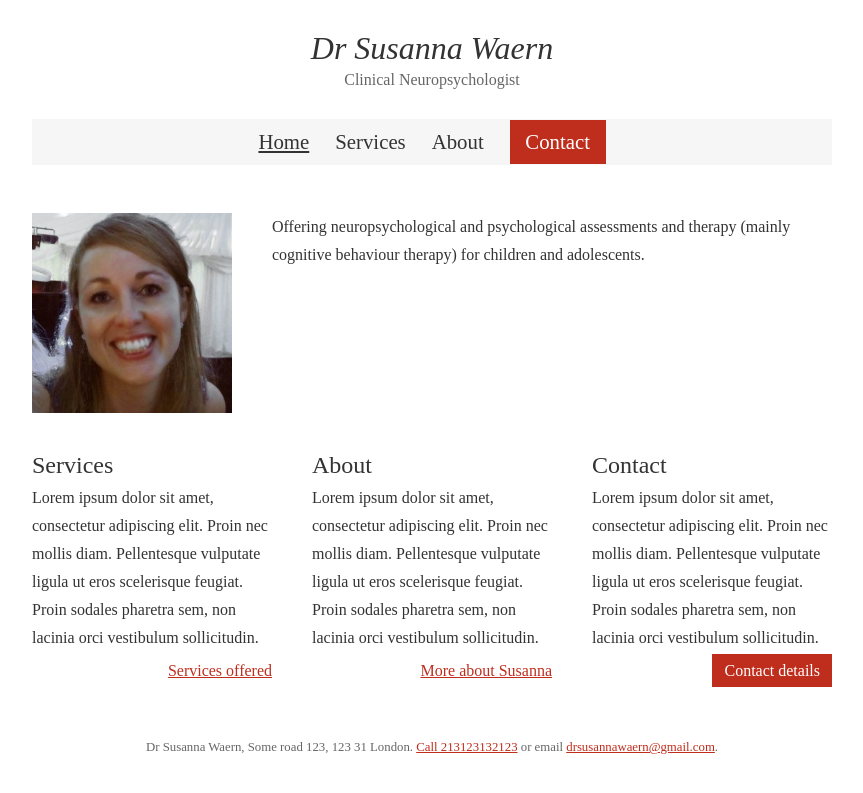
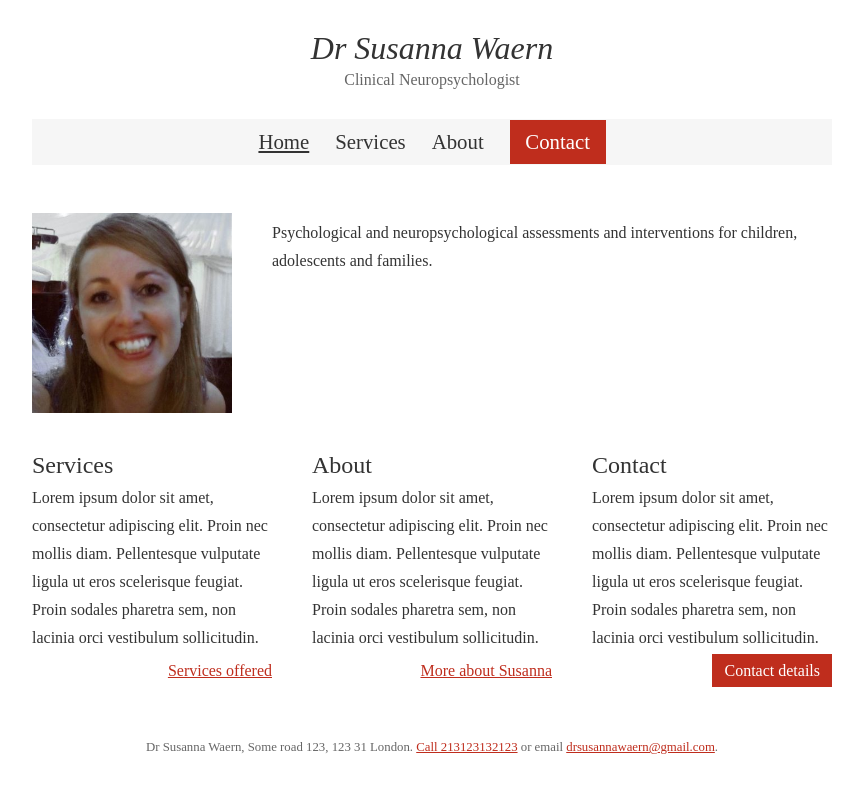
Before and after one commit to drsusannawaern/drsusannawaern.github.io, a Jekyll site: the page built from index.html, in a window 1280 px wide. Shown: the top 793 px of the page, without its empty margins (208-1071 px from the left). Built offline with Jekyll 4.4.1, drawn with Linux system fonts in a browser that asks for light colours; some web fonts are replaced.

Commit message:
Update intro copy.

```diff
--- a/index.html
+++ b/index.html
@@ -6,8 +6,8 @@ body_class: "home-page"
 <section class="intro">
   <img src="/images/susanna.jpg" alt="Dr Susanna Waern">
   <p>
-  Offering neuropsychological and psychological assessments and therapy (mainly
-  cognitive behaviour therapy) for children and adolescents.
+  Psychological and neuropsychological assessments and interventions for
+  children, adolescents and families.
   </p>
 </section>
 
--- a/stylesheets/main.css
+++ b/stylesheets/main.css
@@ -127,7 +127,7 @@ a.button {
 }
 
 .home-page .intro {
-  font: 1.75em "Playfair Display" serif;
+  font: 2em "Playfair Display" serif;
   text-align: center;
   margin: 1em 0 2.5em 0;
 }
@@ -150,7 +150,7 @@ a.button {
 .home-page .intro p {
   float: left;
   width: 70%;
-  margin-left: 5%;
+  margin: 0.4em 0 0 5%;
   text-align: left;
 }
 
@@ -178,6 +178,7 @@ a.button {
     text-align: inherit;
     width: 100%;
     margin: 0;
+    font-size: 0.75em;
   }
 
   .home-page section.services,
```
